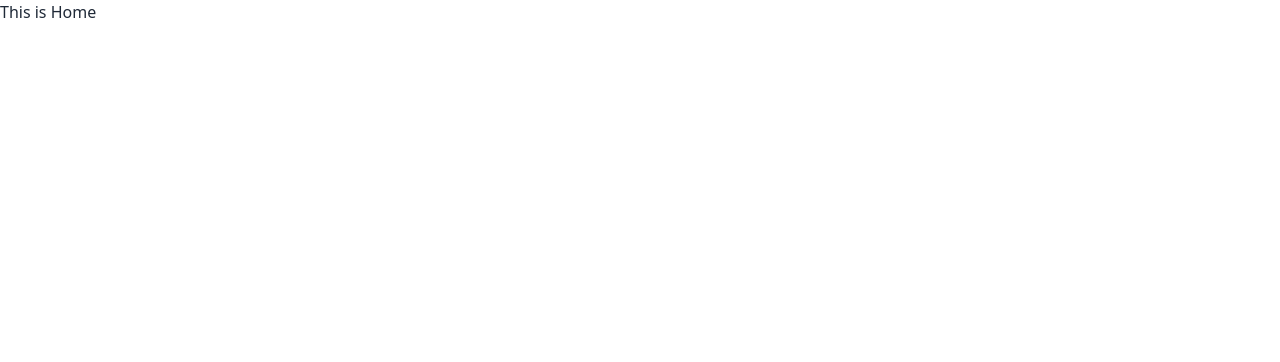
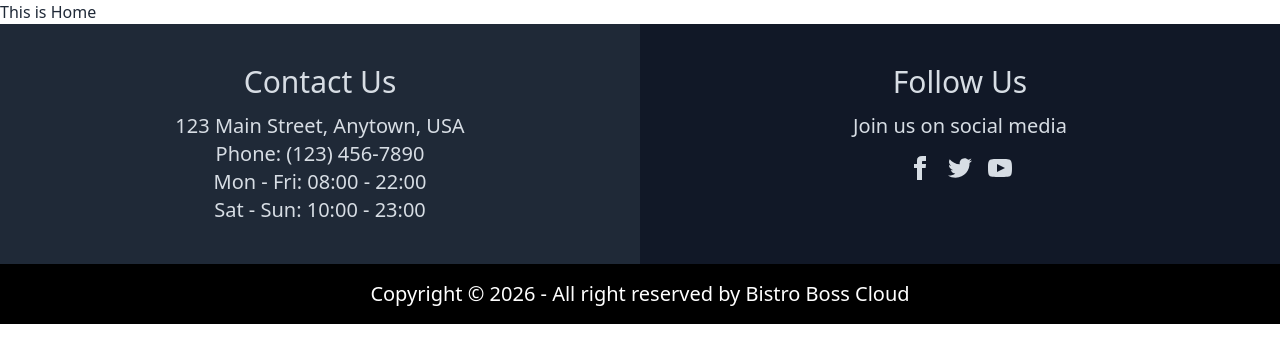
Before and after one commit to miraz-faruk/bistro-boss-client, a React (Vite) app: page / in a window 1280 px wide. Shown: the top 362 px of the page. Built offline with nearby package versions, Linux system fonts and the light colour scheme.

Commit message:
style: implement the footer layout and design

```diff
--- a/src/Routes/Layout/Main.jsx
+++ b/src/Routes/Layout/Main.jsx
@@ -1,10 +1,12 @@
 import { Outlet } from "react-router-dom";
+import Footer from "../../pages/Shared/Footer/Footer";
 
 
 const Main = () => {
     return (
         <div>
             <Outlet></Outlet>
+            <Footer></Footer>
         </div>
     );
 };
--- /dev/null
+++ b/src/pages/Shared/Footer/Footer.jsx
@@ -0,0 +1,72 @@
+
+
+const Footer = () => {
+    return (
+        <footer className="text-white">
+            {/* Contact section */}
+            <div className="flex text-neutral-content">
+
+                {/* Left side */}
+                <aside className="w-1/2 bg-[#1f2937] p-10 text-center">
+                    <h3 className="text-3xl pb-3">Contact Us</h3>
+                    <p className="text-xl">
+                        123 Main Street, Anytown, USA <br />
+                        Phone: (123) 456-7890 <br />
+                        Mon - Fri: 08:00 - 22:00 <br /> Sat - Sun: 10:00 - 23:00
+                    </p>
+                </aside>
+
+                {/* Right side */}
+                <nav className="w-1/2 font-medium bg-[#111827] p-10 text-center">
+                    <h6 className="text-3xl pb-3">Follow Us</h6>
+                    <p className="text-xl">Join us on social media</p>
+                    <div className="flex gap-4 justify-center pt-4">
+                        <a>
+                            <svg
+                                xmlns="http://www.w3.org/2000/svg"
+                                width="24"
+                                height="24"
+                                viewBox="0 0 24 24"
+                                className="fill-current">
+                                <path
+                                    d="M9 8h-3v4h3v12h5v-12h3.642l.358-4h-4v-1.667c0-.955.192-1.333 1.115-1.333h2.885v-5h-3.808c-3.596 0-5.192 1.583-5.192 4.615v3.385z"></path>
+                            </svg>
+                        </a>
+                        <a>
+                            <svg
+                                xmlns="http://www.w3.org/2000/svg"
+                                width="24"
+                                height="24"
+                                viewBox="0 0 24 24"
+                                className="fill-current">
+                                <path
+                                    d="M24 4.557c-.883.392-1.832.656-2.828.775 1.017-.609 1.798-1.574 2.165-2.724-.951.564-2.005.974-3.127 1.195-.897-.957-2.178-1.555-3.594-1.555-3.179 0-5.515 2.966-4.797 6.045-4.091-.205-7.719-2.165-10.148-5.144-1.29 2.213-.669 5.108 1.523 6.574-.806-.026-1.566-.247-2.229-.616-.054 2.281 1.581 4.415 3.949 4.89-.693.188-1.452.232-2.224.084.626 1.956 2.444 3.379 4.6 3.419-2.07 1.623-4.678 2.348-7.29 2.04 2.179 1.397 4.768 2.212 7.548 2.212 9.142 0 14.307-7.721 13.995-14.646.962-.695 1.797-1.562 2.457-2.549z"></path>
+                            </svg>
+                        </a>
+                        <a>
+                            <svg
+                                xmlns="http://www.w3.org/2000/svg"
+                                width="24"
+                                height="24"
+                                viewBox="0 0 24 24"
+                                className="fill-current">
+                                <path
+                                    d="M19.615 3.184c-3.604-.246-11.631-.245-15.23 0-3.897.266-4.356 2.62-4.385 8.816.029 6.185.484 8.549 4.385 8.816 3.6.245 11.626.246 15.23 0 3.897-.266 4.356-2.62 4.385-8.816-.029-6.185-.484-8.549-4.385-8.816zm-10.615 12.816v-8l8 3.993-8 4.007z"></path>
+                            </svg>
+                        </a>
+
+                    </div>
+                </nav>
+            </div>
+
+            {/* Copyright section */}
+            <div className="footer sm:footer-horizontal footer-center bg-black text-xl font-medium p-4">
+                <aside>
+                    <p>Copyright © {new Date().getFullYear()} - All right reserved by Bistro Boss Cloud</p>
+                </aside>
+            </div>
+        </footer>
+    );
+};
+
+export default Footer;
```
